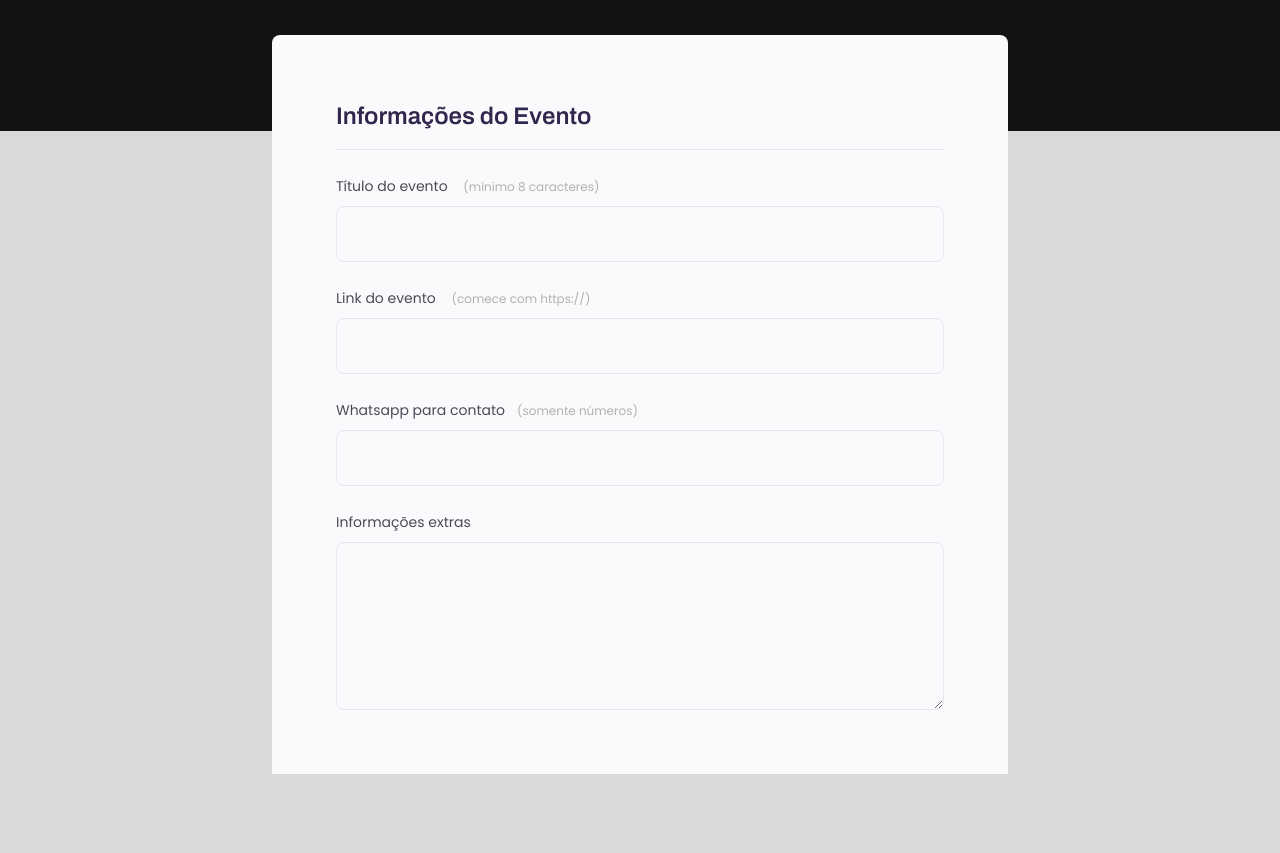
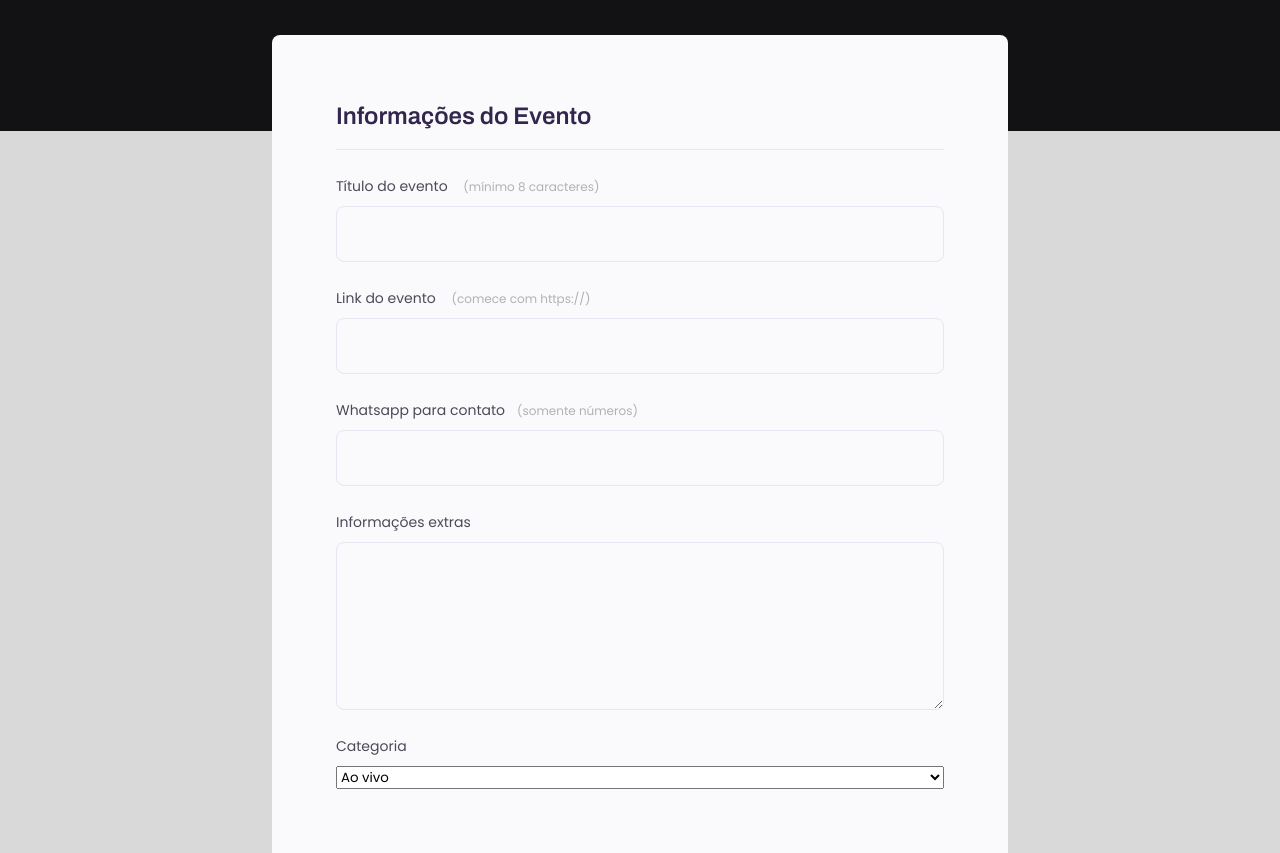
Before and after one commit to PabloPerdigao/Projeto-03-Explorer, a plain HTML site: page index.html in a window 1280 px wide. Shown: the part 237-1090 px from the top of the page. Before the commit the page ends 1011 px from the top, so only its background shows below. Drawn offline with Linux system fonts and the light colour scheme.

Commit message:
Update index.html

```diff
--- a/index.html
+++ b/index.html
@@ -47,6 +47,15 @@
              <label for="event-info">Informações extras</label>
              <textarea id="event-info"></textarea>
            </div>
+
+           <div class="input-wrapper">
+            <label for="event-category">Categoria</label>
+            <select id="event-category">
+              <option value="live">Ao vivo</option>
+              <option value="podcast">Podcast</option>
+              <option value="mentordhip">Mentorship</option>
+            </select>
+          </div>
           </div>
         </fieldset>
       </form>
```
